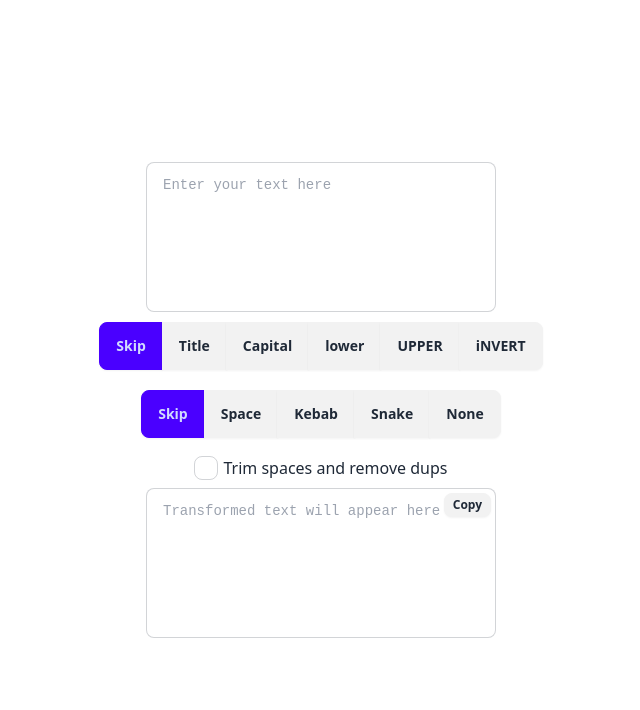
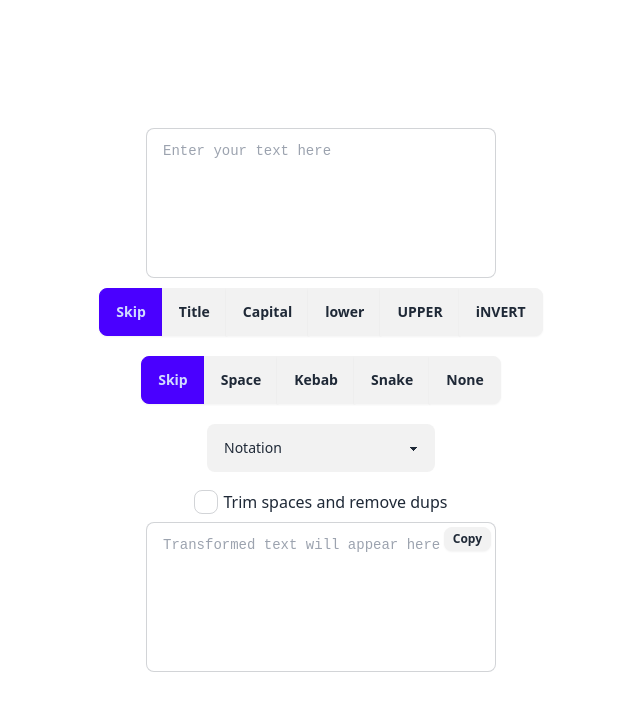
Before and after one commit to antonsizikov/text-transform, a SvelteKit app: page / in a window 1280 px wide. Shown: the top 710 px of the page, without its empty margins (319-959 px from the left). Built offline with nearby package versions, Linux system fonts and the light colour scheme.

Commit message:
Add notations select and handlers

```diff
--- a/src/routes/+page.svelte
+++ b/src/routes/+page.svelte
@@ -2,9 +2,19 @@
   let inputText = $state('');
   let selectedCase = $state('skip');
   let selectedSpacing = $state('skip');
-  // let selectedNotation = $state('');
   let isClean = $state(false);
   let outputText = $derived(transformText(inputText));
+
+  let notations = $state([
+    //'Regular case',
+    'flatcase',
+    'camelCase', // Fix
+    'PascalCase', // Fix
+    'kebab-case',
+    'snake_case',
+    'SCREAMING_SNAKE_CASE'
+  ]);
+  let selectedNotation = $state();
 
   function transformCase(inputText: string, selectedCase: string): string {
     switch (selectedCase) {
@@ -100,6 +110,53 @@
   function copyToClipboard() {
     navigator.clipboard.writeText(outputText);
   }
+
+  function notationsHandler1() {
+    switch (selectedNotation) {
+      case 'flatcase':
+        selectedCase = 'lower';
+        selectedSpacing = 'none';
+        break;
+      case 'camelCase':
+        selectedCase = 'camel'; // add camel case
+        selectedSpacing = 'none';
+        break;
+      case 'PascalCase':
+        selectedCase = 'title';
+        selectedSpacing = 'none';
+        break;
+      case 'kebab-case':
+        selectedCase = 'lower';
+        selectedSpacing = 'kebab';
+        break;
+      case 'snake_case':
+        selectedCase = 'lower';
+        selectedSpacing = 'snake';
+        break;
+      case 'SCREAMING_SNAKE_CASE':
+        selectedCase = 'upper';
+        selectedSpacing = 'snake';
+        break;
+    }
+  }
+
+  function notationsHandler2() {
+    if (selectedCase == 'lower' && selectedSpacing == 'none') {
+      selectedNotation = 'flatcase';
+    } else if (selectedCase == 'camel' && selectedSpacing == 'none') {
+      selectedNotation = 'camelCase';
+    } else if (selectedCase == 'title' && selectedSpacing == 'none') {
+      selectedNotation = 'PascalCase';
+    } else if (selectedCase == 'lower' && selectedSpacing == 'kebab') {
+      selectedNotation = 'kebab-case';
+    } else if (selectedCase == 'lower' && selectedSpacing == 'snake') {
+      selectedNotation = 'snake_case';
+    } else if (selectedCase == 'upper' && selectedSpacing == 'snake') {
+      selectedNotation = 'SCREAMING_SNAKE_CASE';
+    } else {
+      selectedNotation = 'Notation';
+    }
+  }
 </script>
 
 <style global>
@@ -128,27 +185,43 @@
   .checkbox {
     margin-right: 5px;
   }
+  .select {
+    margin: 10px;
+  }
 </style>
 
 <div class="container mx-auto flex flex-col items-center gap-4">
   <textarea class="textarea textarea-bordered" bind:value={inputText} placeholder="Enter your text here"></textarea>
 
   <div class="join">
-    <input class="join-item btn" type="radio" name="case" value="skip" aria-label="Skip" bind:group={selectedCase}>
-    <input class="join-item btn" type="radio" name="case" value="title" aria-label="Title" bind:group={selectedCase}>
-    <input class="join-item btn" type="radio" name="case" value="capital" aria-label="Capital" bind:group={selectedCase}>
-    <input class="join-item btn" type="radio" name="case" value="lower" aria-label="lower" bind:group={selectedCase}>
-    <input class="join-item btn" type="radio" name="case" value="upper" aria-label="UPPER" bind:group={selectedCase}>
-    <input class="join-item btn" type="radio" name="case" value="invert" aria-label="iNVERT" bind:group={selectedCase}>
+    <input class="join-item btn" type="radio" name="case" value="skip" aria-label="Skip" bind:group={selectedCase} onchange={notationsHandler2}>
+    <input class="join-item btn" type="radio" name="case" value="title" aria-label="Title" bind:group={selectedCase} onchange={notationsHandler2}>
+    <input class="join-item btn" type="radio" name="case" value="capital" aria-label="Capital" bind:group={selectedCase} onchange={notationsHandler2}>
+    <input class="join-item btn" type="radio" name="case" value="lower" aria-label="lower" bind:group={selectedCase} onchange={notationsHandler2}>
+    <input class="join-item btn" type="radio" name="case" value="upper" aria-label="UPPER" bind:group={selectedCase} onchange={notationsHandler2}>
+    <input class="join-item btn" type="radio" name="case" value="invert" aria-label="iNVERT" bind:group={selectedCase} onchange={notationsHandler2}>
   </div>
 
   <div class="join">
-    <input class="join-item btn" type="radio" name="spacing" value="skip" aria-label="Skip" bind:group={selectedSpacing}>
-    <input class="join-item btn" type="radio" name="spacing" value="space" aria-label="Space" bind:group={selectedSpacing}>
-    <input class="join-item btn" type="radio" name="spacing" value="kebab" aria-label="Kebab" bind:group={selectedSpacing}>
-    <input class="join-item btn" type="radio" name="spacing" value="snake" aria-label="Snake" bind:group={selectedSpacing}>
-    <input class="join-item btn" type="radio" name="spacing" value="none" aria-label="None" bind:group={selectedSpacing}>
+    <input class="join-item btn" type="radio" name="spacing" value="skip" aria-label="Skip" bind:group={selectedSpacing} onchange={notationsHandler2}>
+    <input class="join-item btn" type="radio" name="spacing" value="space" aria-label="Space" bind:group={selectedSpacing} onchange={notationsHandler2}>
+    <input class="join-item btn" type="radio" name="spacing" value="kebab" aria-label="Kebab" bind:group={selectedSpacing} onchange={notationsHandler2}>
+    <input class="join-item btn" type="radio" name="spacing" value="snake" aria-label="Snake" bind:group={selectedSpacing} onchange={notationsHandler2}>
+    <input class="join-item btn" type="radio" name="spacing" value="none" aria-label="None" bind:group={selectedSpacing} onchange={notationsHandler2}>
   </div>
+
+	<select
+    class="select bg-base-200"
+		bind:value={selectedNotation}
+		onchange={() => (notationsHandler1())}
+	>
+    <option disabled selected>Notation</option>
+		{#each notations as notation}
+			<option value={notation}>
+				{notation}
+			</option>
+		{/each}
+	</select>
 
   <label class="label">
     <input type="checkbox" class="checkbox" bind:checked={isClean}/>
```
